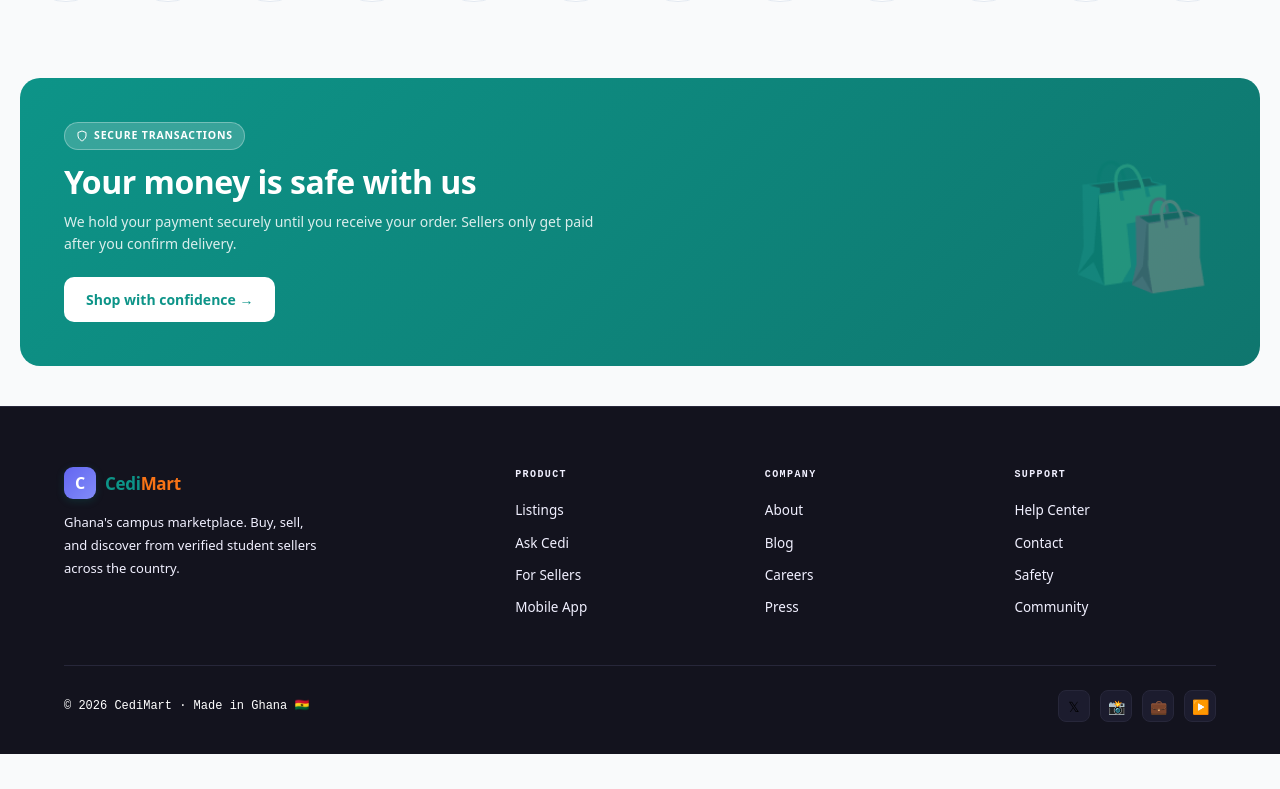
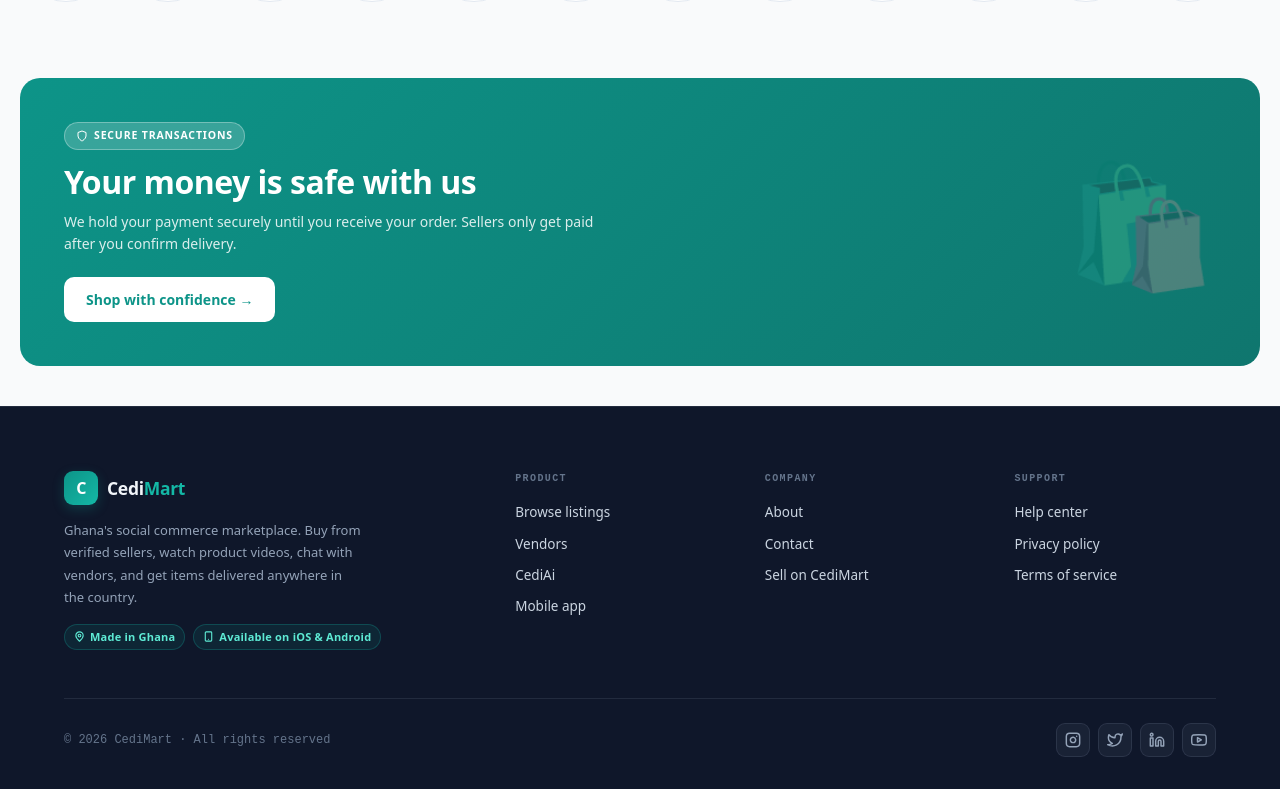
Before and after one commit to Prince-Affedzie/CediMart_Web, a Next.js app: page / in a window 1280 px wide. Shown: the part 893-1682 px from the top of the page. Before the commit the page ends 1647 px from the top, so only its background shows below. Built offline with nearby package versions, Linux system fonts and the light colour scheme; no server answers.

Commit message:
refined footer

```diff
--- a/src/components/Footer.jsx
+++ b/src/components/Footer.jsx
@@ -3,6 +3,10 @@
 
 import { useState, useEffect } from 'react';
 import Link from 'next/link';
+import {
+  Mail, MapPin, Smartphone,
+} from 'lucide-react';
+import { FiInstagram, FiTwitter, FiLinkedin, FiYoutube } from 'react-icons/fi';
 
 export default function Footer() {
   const [currentYear, setCurrentYear] = useState('');
@@ -11,67 +15,274 @@
     setCurrentYear(new Date().getFullYear());
   }, []);
 
+  //  Every link points to a real route. No dead anchors — dead links hurt
+  //  SEO and make the footer feel like filler.
+  const COLUMNS = [
+    {
+      title: 'Product',
+      links: [
+        { label: 'Browse listings', href: '/listings' },
+        { label: 'Vendors',         href: '/vendors' },
+        { label: 'CediAi',          href: '/ai-assistant' },
+        { label: 'Mobile app',      href: '/download' },
+      ],
+    },
+    {
+      title: 'Company',
+      links: [
+        { label: 'About',   href: '/about' },
+        { label: 'Contact', href: '/contact' },
+        { label: 'Sell on CediMart', href: '/sell' },
+      ],
+    },
+    {
+      title: 'Support',
+      links: [
+        { label: 'Help center',      href: '/support' },
+        { label: 'Privacy policy',   href: '/privacy' },
+        { label: 'Terms of service', href: '/terms' },
+      ],
+    },
+  ];
+
+  const SOCIALS = [
+    { label: 'Instagram', href: 'https://instagram.com/cedimart', Icon: FiInstagram },
+    { label: 'Twitter',   href: 'https://twitter.com/cedimart',   Icon: FiTwitter },
+    { label: 'LinkedIn',  href: 'https://linkedin.com/company/cedimart', Icon: FiLinkedin },
+    { label: 'YouTube',   href: 'https://youtube.com/@cedimart',  Icon: FiYoutube },
+  ];
+
   return (
-    < div className='overflow-hidden'>
+    <div className="footer-wrap">
       <style>{`
-        .footer { background: #13131E; border-top: 1px solid #27273A; padding: 60px clamp(20px,5vw,80px) 32px; }
-        .footer-inner { max-width: 1280px; margin: 0 auto; }
-        .footer-grid { display: grid; grid-template-columns: 2fr 1fr 1fr 1fr; gap: 48px; margin-bottom: 48px; }
-        @media(max-width:768px){ .footer-grid{grid-template-columns:1fr 1fr;} }
-        .footer-brand-sub { font-size: 13px; color: #F1F0FF; line-height: 1.75; max-width: 260px; margin-top: 12px; }
-        .footer-col-title { font-size: 10px; font-weight: 700; color: #F1F0FF; letter-spacing: .14em; text-transform: uppercase; margin-bottom: 18px; font-family: 'JetBrains Mono',monospace; }
-        .footer-links { display: flex; flex-direction: column; gap: 12px; }
-        .footer-link { font-size: 13.5px; color: #F1F0FF; text-decoration: none; transition: color .2s; }
-        .footer-link:hover { color: #F1F0FF; }
-        .footer-bottom { display: flex; justify-content: space-between; align-items: center; flex-wrap: wrap; gap: 12px; border-top: 1px solid #27273A; padding-top: 24px; }
-        .footer-copy { font-size: 12px; color: #fff; font-family: 'JetBrains Mono',monospace; }
-        .footer-socials { display: flex; gap: 10px; }
-        .footer-social { width: 32px; height: 32px; border-radius: 8px; background: #1C1C2E; border: 1px solid #27273A; display: flex; align-items: center; justify-content: center; font-size: 14px; text-decoration: none; transition: all .2s; }
-        .footer-social:hover { border-color: #818CF8; background: rgba(99,102,241,0.12); }
-        .nav-logo {
-          display: flex; align-items: center; gap: 9px;
+        /* ═══════════════════════════════════════════════════════════
+           FOOTER
+           Palette matches the rest of the app: teal for accents,
+           neutral dark surface, muted text for links.
+           ═══════════════════════════════════════════════════════════ */
+        .footer {
+          background: #0F172A;                 /* slate-900, matches --text token family */
+          border-top: 1px solid rgba(148, 163, 184, 0.14);
+          padding: 64px clamp(20px, 5vw, 80px) 32px;
+          color: #CBD5E1;
+        }
+
+        .footer-inner {
+          max-width: 1280px;
+          margin: 0 auto;
+        }
+
+        /* ── Grid ── */
+        .footer-grid {
+          display: grid;
+          grid-template-columns: 2fr 1fr 1fr 1fr;
+          gap: 48px;
+          margin-bottom: 48px;
+        }
+        @media (max-width: 900px) {
+          .footer-grid { grid-template-columns: 1fr 1fr; gap: 40px; }
+        }
+        @media (max-width: 560px) {
+          .footer-grid { grid-template-columns: 1fr; gap: 32px; }
+        }
+
+        /* ── Logo ── */
+        .footer-logo {
+          display: inline-flex;
+          align-items: center;
+          gap: 9px;
           text-decoration: none;
+          margin-bottom: 14px;
         }
-        .nav-logo-mark {
-          width: 32px; height: 32px; border-radius: 9px;
-          background: linear-gradient(135deg, #6366F1, #818CF8);
-          display: flex; align-items: center; justify-content: center;
-          font-weight: 900; font-size: 16px; color: #fff;
+        .footer-logo-mark {
+          width: 34px;
+          height: 34px;
+          border-radius: 9px;
+          background: linear-gradient(135deg, #0D9488, #14B8A6);
+          display: flex;
+          align-items: center;
+          justify-content: center;
+          font-weight: 900;
+          font-size: 16px;
+          color: #FFFFFF;
+          letter-spacing: -0.5px;
+          box-shadow: 0 4px 12px rgba(13, 148, 136, 0.28);
         }
-        .nav-logo-text { font-size: 17px; font-weight: 800; color: #F1F0FF; letter-spacing: -.3px; }
-        .nav-logo-text span { color: #818CF8; }
+        .footer-logo-text {
+          font-size: 17.5px;
+          font-weight: 800;
+          color: #F1F5F9;
+          letter-spacing: -0.3px;
+        }
+        .footer-logo-text span { color: #14B8A6; }
+
+        /* ── Brand blurb ── */
+        .footer-brand-sub {
+          font-size: 13px;
+          color: #94A3B8;
+          line-height: 1.7;
+          max-width: 300px;
+          margin: 0 0 16px;
+        }
+
+        /* ── Small badges under the blurb ── */
+        .footer-badges {
+          display: flex;
+          flex-wrap: wrap;
+          gap: 8px;
+        }
+        .footer-badge {
+          display: inline-flex;
+          align-items: center;
+          gap: 5px;
+          font-size: 11px;
+          font-weight: 700;
+          color: #5EEAD4;
+          background: rgba(13, 148, 136, 0.12);
+          border: 1px solid rgba(20, 184, 166, 0.25);
+          padding: 4px 9px;
+          border-radius: 20px;
+          letter-spacing: 0.02em;
+        }
+
+        /* ── Column headers and links ── */
+        .footer-col-title {
+          font-size: 10px;
+          font-weight: 700;
+          color: #64748B;
+          letter-spacing: 0.14em;
+          text-transform: uppercase;
+          margin: 0 0 16px;
+          font-family: 'JetBrains Mono', ui-monospace, monospace;
+        }
+
+        .footer-links {
+          display: flex;
+          flex-direction: column;
+          gap: 11px;
+        }
+
+        .footer-link {
+          font-size: 13.5px;
+          color: #CBD5E1;
+          text-decoration: none;
+          transition: color 0.15s ease;
+          width: fit-content;
+        }
+        .footer-link:hover {
+          color: #5EEAD4;                     /* teal-300 — clearly interactive */
+        }
+
+        /* ── Bottom bar ── */
+        .footer-bottom {
+          display: flex;
+          justify-content: space-between;
+          align-items: center;
+          flex-wrap: wrap;
+          gap: 16px;
+          border-top: 1px solid rgba(148, 163, 184, 0.14);
+          padding-top: 24px;
+        }
+
+        .footer-copy {
+          font-size: 12px;
+          color: #64748B;
+          font-family: 'JetBrains Mono', ui-monospace, monospace;
+          margin: 0;
+        }
+
+        .footer-socials {
+          display: flex;
+          gap: 8px;
+        }
+
+        .footer-social {
+          width: 34px;
+          height: 34px;
+          border-radius: 9px;
+          background: rgba(148, 163, 184, 0.08);
+          border: 1px solid rgba(148, 163, 184, 0.15);
+          color: #94A3B8;
+          display: flex;
+          align-items: center;
+          justify-content: center;
+          text-decoration: none;
+          transition: background 0.15s, color 0.15s, border-color 0.15s, transform 0.15s;
+        }
+        .footer-social:hover {
+          background: rgba(13, 148, 136, 0.16);
+          color: #5EEAD4;
+          border-color: rgba(20, 184, 166, 0.4);
+          transform: translateY(-1px);
+        }
+
+        @media (max-width: 560px) {
+          .footer-bottom { flex-direction: column; align-items: flex-start; }
+        }
       `}</style>
 
       <footer className="footer">
         <div className="footer-inner">
           <div className="footer-grid">
+            {/* ── Brand column ── */}
             <div>
-              <Link href="/" className="nav-logo" style={{ marginBottom:0 }}>
-                <div className="nav-logo-mark">C</div>
-                <span className="nav-logo-text">Cedi<span>Mart</span></span>
+              <Link href="/" className="footer-logo">
+                <span className="footer-logo-mark">C</span>
+                <span className="footer-logo-text">
+                  Cedi<span>Mart</span>
+                </span>
               </Link>
-              <p className="footer-brand-sub">Ghana's campus marketplace. Buy, sell, and discover from verified student sellers across the country.</p>
+              <p className="footer-brand-sub">
+                Ghana&apos;s social commerce marketplace. Buy from verified
+                sellers, watch product videos, chat with vendors, and get
+                items delivered anywhere in the country.
+              </p>
+              <div className="footer-badges">
+                <span className="footer-badge">
+                  <MapPin size={11} strokeWidth={2.4} />
+                  Made in Ghana
+                </span>
+                <span className="footer-badge">
+                  <Smartphone size={11} strokeWidth={2.4} />
+                  Available on iOS &amp; Android
+                </span>
+              </div>
             </div>
-            {[
-              { title:'Product',  links:['Listings','Ask Cedi','For Sellers','Mobile App']   },
-              { title:'Company',  links:['About','Blog','Careers','Press']                    },
-              { title:'Support',  links:['Help Center','Contact','Safety','Community']        },
-            ].map(col => (
+
+            {/* ── Link columns ── */}
+            {COLUMNS.map((col) => (
               <div key={col.title}>
                 <p className="footer-col-title">{col.title}</p>
                 <div className="footer-links">
-                  {col.links.map(l => <a key={l} href="#" className="footer-link">{l}</a>)}
+                  {col.links.map((link) => (
+                    <Link key={link.href} href={link.href} className="footer-link">
+                      {link.label}
+                    </Link>
+                  ))}
                 </div>
               </div>
             ))}
           </div>
+
           <div className="footer-bottom">
-            <span className="footer-copy">
-              {currentYear ? `© ${currentYear} CediMart · Made in Ghana 🇬🇭` : '© CediMart · Made in Ghana 🇬🇭'}
-            </span>
+            <p className="footer-copy">
+              {currentYear
+                ? `© ${currentYear} CediMart · All rights reserved`
+                : '© CediMart · All rights reserved'}
+            </p>
+
             <div className="footer-socials">
-              {['𝕏','📸','💼','▶'].map((icon, i) => (
-                <a key={i} href="#" className="footer-social">{icon}</a>
+              {SOCIALS.map(({ label, href, Icon }) => (
+                <a
+                  key={label}
+                  href={href}
+                  target="_blank"
+                  rel="noopener noreferrer"
+                  className="footer-social"
+                  aria-label={label}
+                >
+                  <Icon size={16} strokeWidth={2.2} />
+                </a>
               ))}
             </div>
           </div>
```
